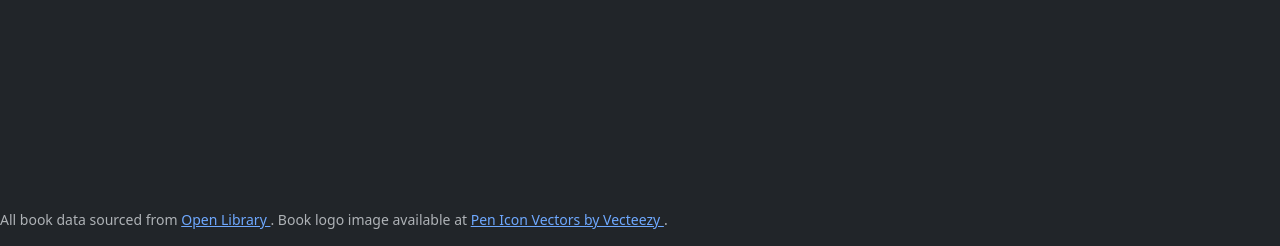
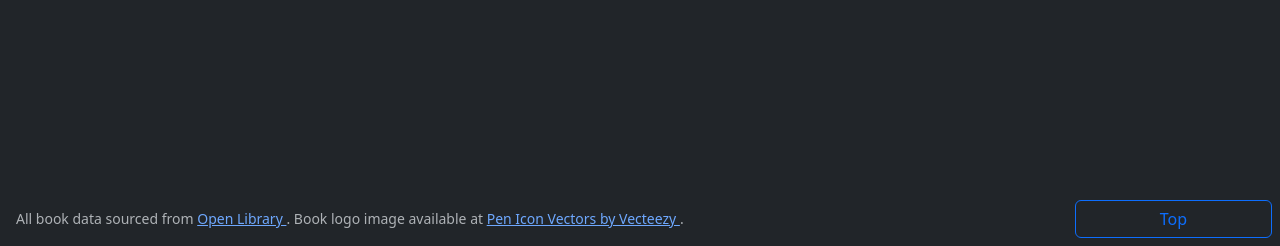
Before and after one commit to ImpendingKataclysm/book_search, a Django app: page / in a window 1280 px wide. Shown: the part 554-800 px from the top of the page. Run offline with Django 4.2, Linux system fonts and the light colour scheme.

Commit message:
Added a 'Top' button to the footer

```diff
--- a/templates/base.html
+++ b/templates/base.html
@@ -24,11 +24,12 @@
                 <h1 class="display-1">Book Finder</h1>
             </div>
         </header>
-        <main class="mb-5 p-0">
+        <main class="mb-5 pb-3" id="top">
             {% block content %}{% endblock %}
         </main>
-        <footer class="fixed-bottom bg-dark pt-2">
-            <p class="small text-muted">
+        <footer class="fixed-bottom bg-dark d-md-flex">
+            <div class="col-md-10">
+                <p class="small text-muted pt-3 ps-3">
                     All book data sourced from
                     <a href="https://openlibrary.org/" target="_blank">
                         Open Library
@@ -40,6 +41,10 @@
                         Pen Icon Vectors by Vecteezy
                     </a>.
                 </p>
+            </div>
+            <div class="col-md-2 p-2">
+                <a class="btn btn-outline-primary w-100" href="#top">Top</a>
+            </div>
         </footer>
     </div>
 </body>
```
Lines whose indentation alone changed are shown as unchanged.
